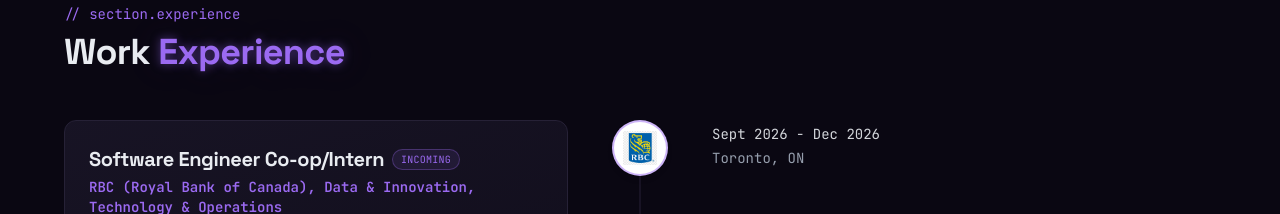
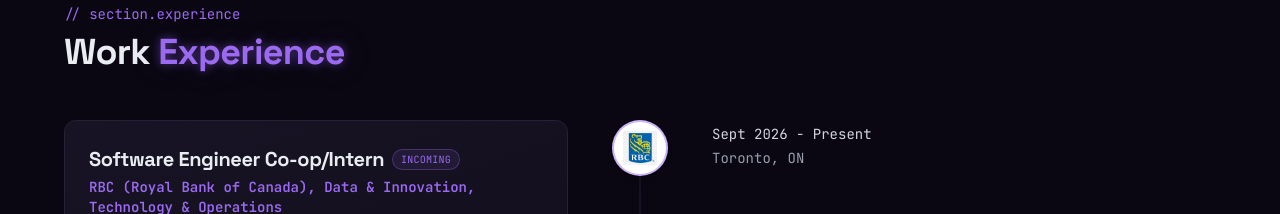
Before and after one commit to yuvraajbains/Personal-Website, a React (Create React App) app: page / in a window 1280 px wide. Shown: the part 1860-2074 px from the top of the page. Built offline with nearby package versions, Linux system fonts and the light colour scheme.

Commit message:
update RBC role end date to present

```diff
--- a/src/components/sections/Experience.jsx
+++ b/src/components/sections/Experience.jsx
@@ -10,7 +10,7 @@ const ROLES = [
         logoSlug: null,
         org: "RBC (Royal Bank of Canada), Data & Innovation, Technology & Operations",
         location: "Toronto, ON",
-        period: "Sept 2026 - Dec 2026",
+        period: "Sept 2026 - Present",
         status: "Incoming",
         tech: ["LLM Orchestration", "Agentic AI", "Big Data Pipelines"],
         bullets: [
```
